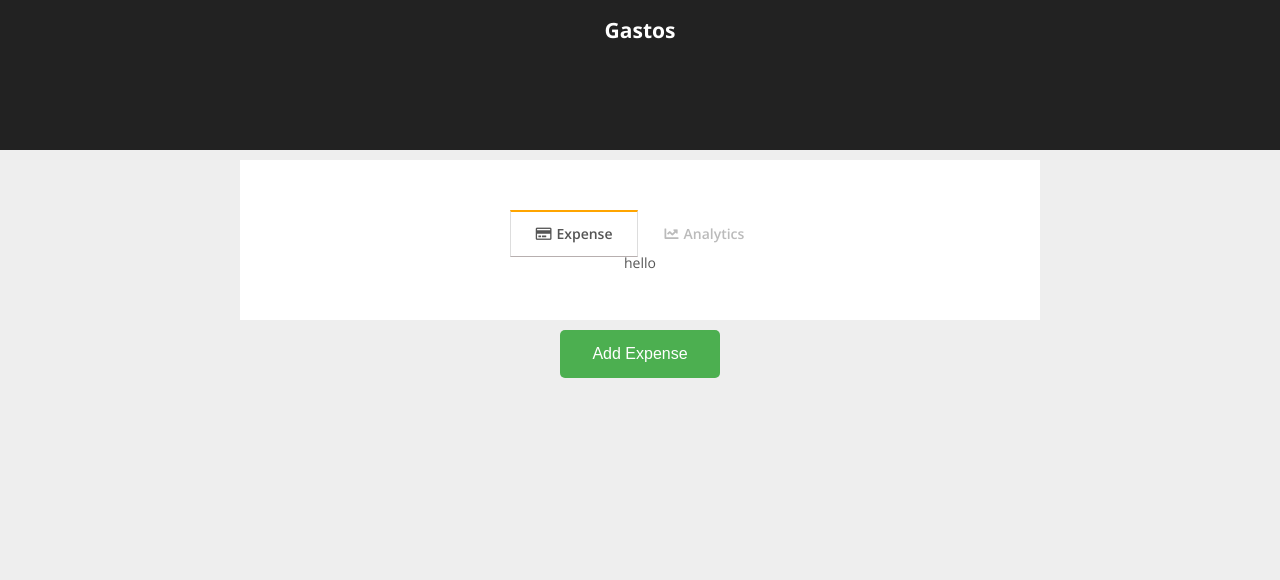
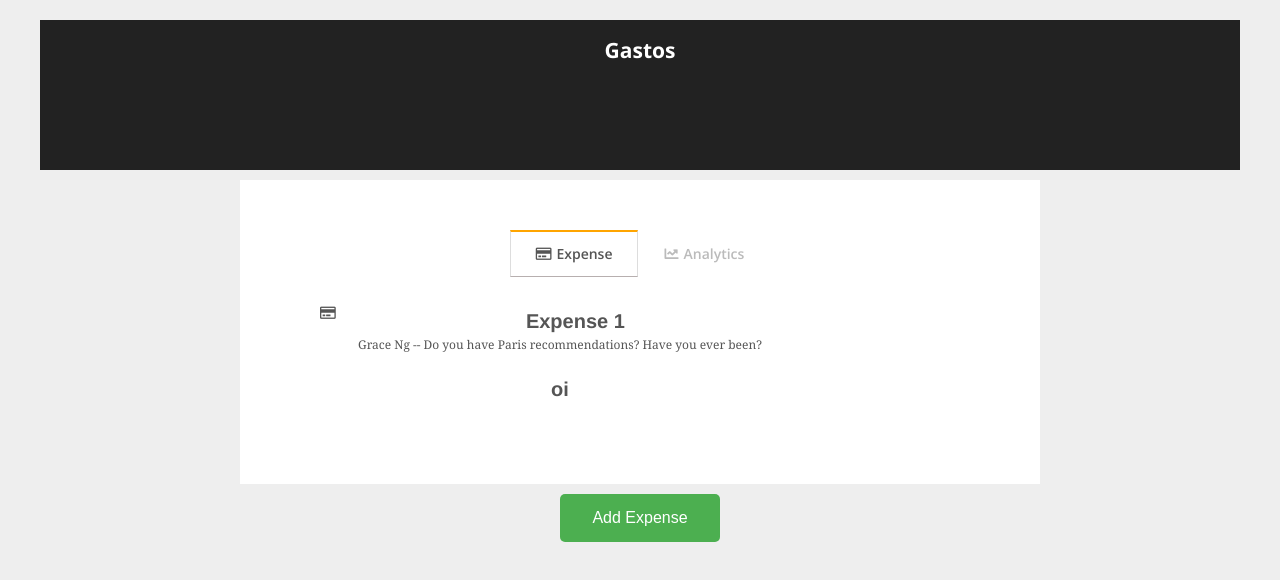
Before and after one commit to rotimi-babalola/expenses, a React (Create React App) app in the folder client/: page / in a window 1280 px wide. Shown: the top 580 px of the page. Built offline with nearby package versions, Linux system fonts and the light colour scheme.

Commit message:
add list and list item component

```diff
--- a/client/src/App.js
+++ b/client/src/App.js
@@ -1,6 +1,12 @@
 import React, { Component } from 'react';
 import './App.css';
-import { Button, Tabs, Tab } from './components/index';
+import {
+  Button,
+  Tabs,
+  Tab,
+  ListItem,
+  List
+} from './components/index';
 
 class App extends Component {
 
@@ -16,10 +22,25 @@ class App extends Component {
             icon={'far fa-credit-card'}
             label="Expense"
             iconStyle={iconStyle}>
-            <p>hello</p>
+            <List>
+              <ListItem
+                headline="Expense 1"
+                icon="far fa-credit-card"
+                secondaryText={
+                  <p>
+                    <span>Grace Ng</span> --
+                    Do you have Paris recommendations? Have you ever been?
+                  </p>
+                }
+              />
+              <ListItem headline="oi" />
+            </List>
           </Tab>
           <Tab icon={'fas fa-chart-line'} label="Analytics" iconStyle={iconStyle}>
-            <p>hellkd</p>
+            <List>
+              <ListItem headline="Soy feliz" />
+              <ListItem headline="Tengo 21 años" />
+            </List>
           </Tab>
         </Tabs>
         <Button style={{ marginTop: '10px' }}>Add Expense</Button>
--- /dev/null
+++ b/client/src/components/List/List.jsx
@@ -0,0 +1,30 @@
+import React, { Component } from 'react';
+import PropTypes from 'prop-types';
+import './ListStyle.css';
+
+class List extends Component {
+  constructor(props) {
+    super(props);
+
+    // I don't see any need for this
+    // but I'm just doing it anyway
+    // for the future 🤔
+    this.state = {};
+  }
+  render() {
+    return (
+      <div>
+        {this.props.children}
+      </div>
+    );
+  }
+}
+
+List.propTypes = {
+  children: PropTypes.oneOfType([
+    PropTypes.array,
+    PropTypes.object,
+  ]),
+};
+
+export default List;
--- /dev/null
+++ b/client/src/components/List/ListItem.jsx
@@ -0,0 +1,28 @@
+import React from 'react';
+import PropTypes from 'prop-types';
+
+const ListItem = (props) => {
+  return (
+    <React.Fragment>
+      <ul>
+        <li>
+          <i className={props.icon} style={props.iconStyle}/>
+          <h3>{props.headline}</h3>
+          {props.secondaryText}
+        </li>
+      </ul>
+    </React.Fragment>
+  );
+};
+
+ListItem.propTypes = {
+  icon: PropTypes.string,
+  iconStyle: PropTypes.object,
+  headline: PropTypes.string,
+  secondaryText: PropTypes.oneOfType([
+    PropTypes.string,
+    PropTypes.object,
+  ]),
+};
+
+export default ListItem;
--- /dev/null
+++ b/client/src/components/List/ListStyle.css
@@ -0,0 +1,31 @@
+div {
+  margin: 20px;
+}
+
+ul {
+  list-style-type: none;
+  width: 500px;
+}
+
+h3 {
+  font: bold 20px/1.5 Helvetica, Verdana, sans-serif;
+}
+
+li i {
+  float: left;
+  margin: 0 15px 0 0;
+}
+
+li p {
+  font: 200 12px/1.5 Georgia, Times New Roman, serif;
+}
+
+li {
+  padding: 10px;
+  overflow: auto;
+}
+
+li:hover {
+  background: #eee;
+  cursor: pointer;
+}
--- /dev/null
+++ b/client/src/components/List/index.js
@@ -0,0 +1,2 @@
+export { default as List } from './List';
+export { default as ListItem } from './ListItem';
--- a/client/src/components/Tabs/Tabs.css
+++ b/client/src/components/Tabs/Tabs.css
@@ -9,6 +9,7 @@
 main {
   min-width: 320px;
   max-width: 800px;
+  height: auto;
   padding: 50px;
   margin: 0 auto;
   background: #fff;
--- a/client/src/components/index.js
+++ b/client/src/components/index.js
@@ -1,2 +1,3 @@
 export { Button } from './Button';
 export { Tabs, Tab } from './Tabs';
+export { ListItem, List } from './List';
```
Also changed, not shown: 1 other file (tests, documents, lock files or other folders).
